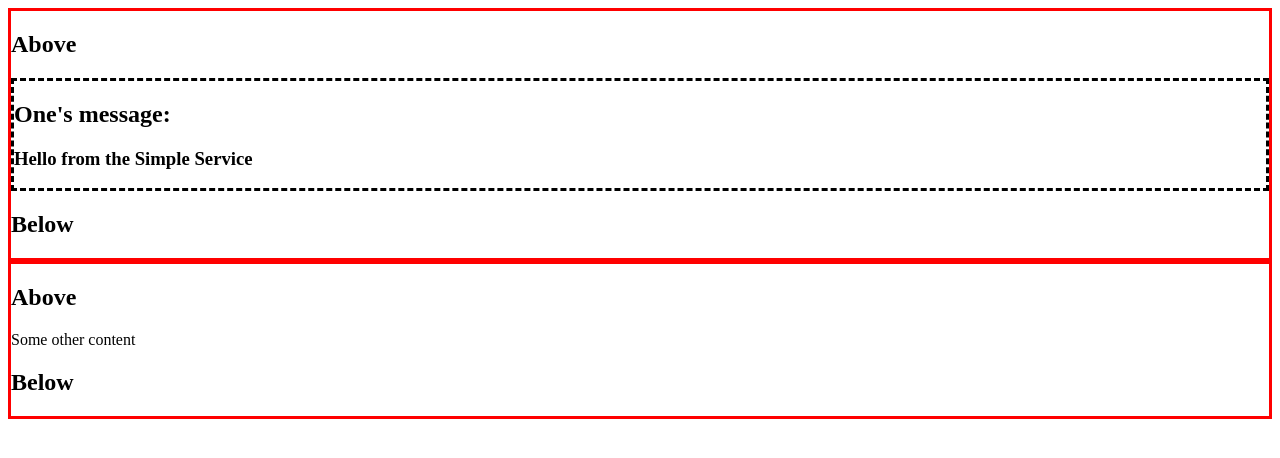
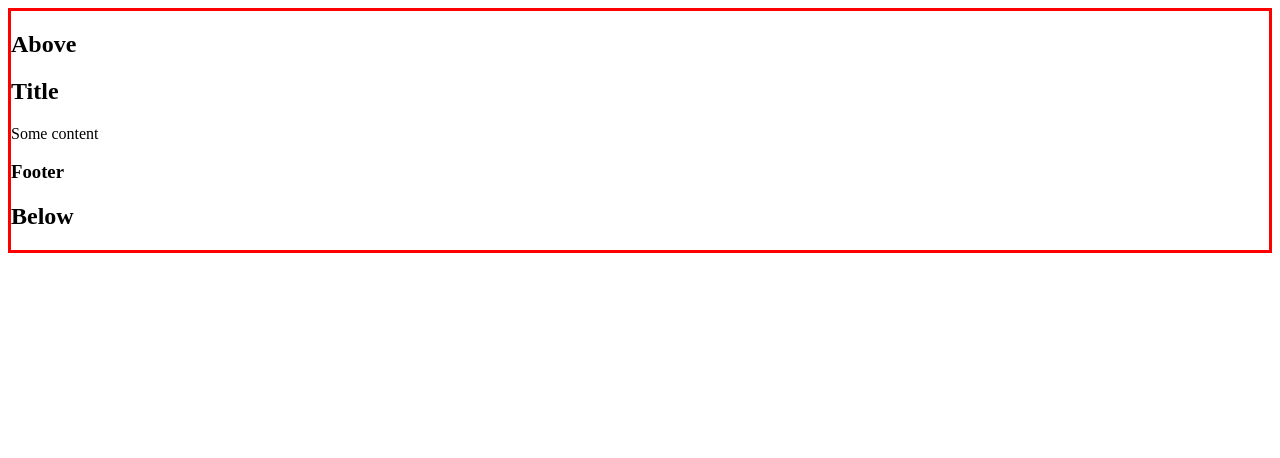
Before and after one commit to LewisRitz/eggheadAngular2, an Angular app in the folder buildingAngular2Components/: page / in a window 1280 px wide. Shown: the top 458 px of the page. Built offline with nearby package versions, Linux system fonts and the light colour scheme.

Commit message:
referencing nested directives

```diff
--- a/buildingAngular2Components/src/app/home/home.component.ts
+++ b/buildingAngular2Components/src/app/home/home.component.ts
@@ -3,15 +3,12 @@ import {SimpleService} from "../services/services.module";
 @Component({
   selector: 'home',
   template: `
-    <!--<div>I'm a Home component</div>-->
-    <!--<div>{{simpleService.message}}</div>-->
     <widget-two>
-      <widget-one [message]="simpleService.message"></widget-one>
+      <div content>Some content</div>
+      <h2 class="header">Title</h2>
+      <h3 footer>Footer</h3>
+      <!--<widget-one [message]="simpleService.message"></widget-one>-->
     </widget-two>
-    <widget-two>
-      Some other content
-    </widget-two>
-    <!--<widget-one [message]="simpleService.message"></widget-one>-->
   `
 })
 export class HomeComponent{
--- a/buildingAngular2Components/src/app/widgets/widget-two.component.ts
+++ b/buildingAngular2Components/src/app/widgets/widget-two.component.ts
@@ -9,7 +9,9 @@ import {Component} from "@angular/core";
   `],
   template: `
     <h2>Above</h2>
-    <ng-content></ng-content>
+    <ng-content select=".header"></ng-content>
+    <ng-content select="[content]"></ng-content>
+    <ng-content select="[footer]"></ng-content>
     <h2>Below</h2>
   `
 })
```
Also changed, not shown: 4 other files (tests, documents, lock files or other folders).
